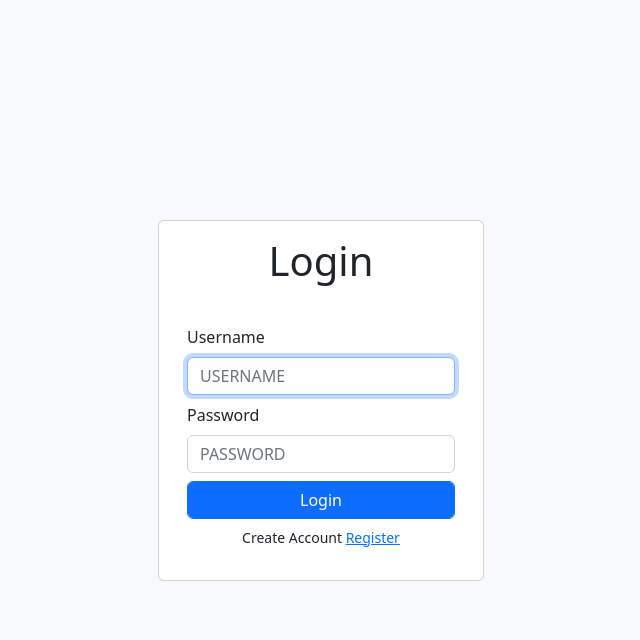
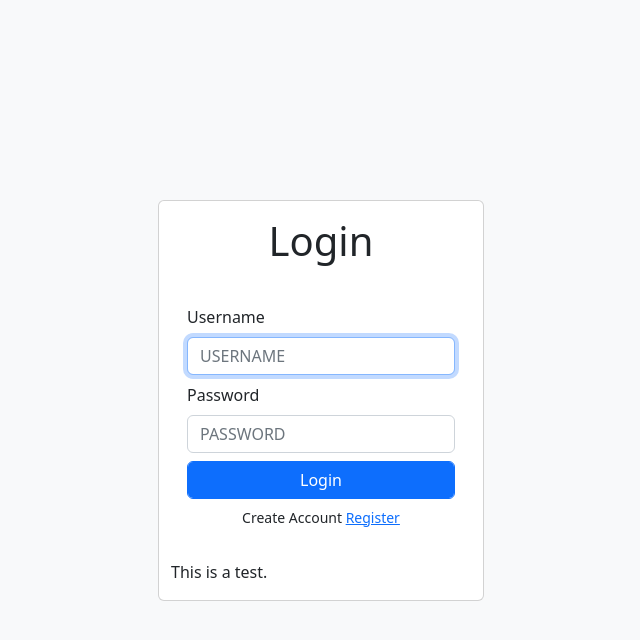
Before and after one commit to Kredo-Garry/the_company_app, a PHP site: page /index.php in a window 1280 px wide. Shown: the top 640 px of the page, without its empty margins (319-959 px from the left). Run offline with PHP 8.4, Linux system fonts and the light colour scheme.

Commit message:
Second with edit in index.php

```diff
--- a/views/index.php
+++ b/views/index.php
@@ -23,6 +23,9 @@
                     </form>
                     <p class="text-center small mt-2">Create Account <a href="../views/Register.php">Register</a></p>
                 </div>
+                <div>
+                  <p>This is a test.</p>
+                </div>
             </div>
         </div>
     </div>
```
